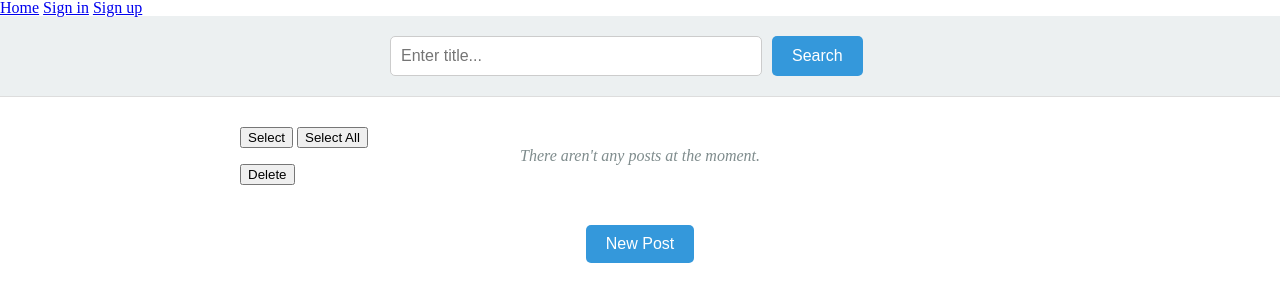
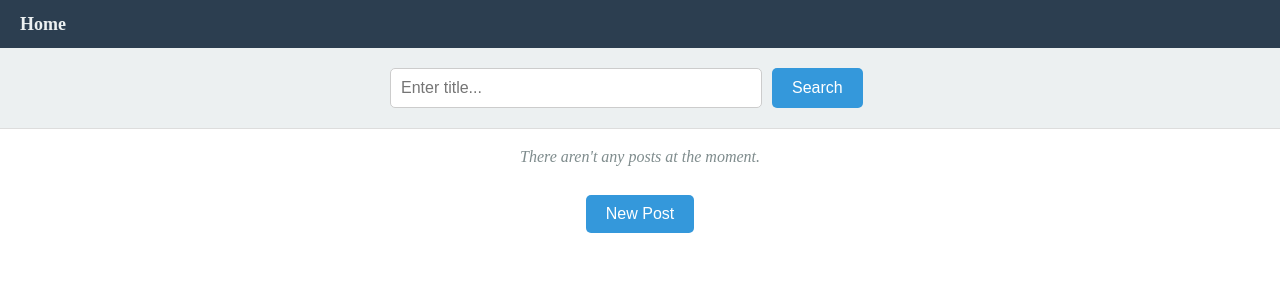
Before and after one commit to chien24/flask-tiny-app, a Django app: template blog_web/templates/blogApp/index.html in a window 1280 px wide. Shown: the top 302 px of the page. Run offline with Django 3.2, Linux system fonts and the light colour scheme; the template is opened without the code that fills it, so the values that code supplies are empty.

Commit message:
Revert "add some function for version 4"
This reverts commit 54b0b24de838fe1147baa08d35cbd29737ba665e.

```diff
--- a/blog_web/blogApp/views.py
+++ b/blog_web/blogApp/views.py
@@ -1,7 +1,5 @@
 from django.shortcuts import render, redirect, get_object_or_404
 from django.contrib import messages
-from django.contrib.auth.decorators import login_required
-from django.core.paginator import Paginator, EmptyPage, PageNotAnInteger
 
 from .models import Post
 
--- a/blog_web/static/blogApp/CSS/index.css
+++ b/blog_web/static/blogApp/CSS/index.css
@@ -1,4 +1,21 @@
+/* Định dạng thanh navigation */
+nav {
+    background-color: #2c3e50;
+    padding: 15px 20px;
+    box-shadow: 0 2px 5px rgba(0, 0, 0, 0.1);
+}
 
+nav a {
+    color: #ecf0f1;
+    text-decoration: none;
+    font-size: 18px;
+    font-weight: bold;
+    transition: color 0.3s;
+}
+
+nav a:hover {
+    color: #3498db;
+}
 
 /* Định dạng thông báo (messages) */
 p i {
--- a/blog_web/templates/base.html
+++ b/blog_web/templates/base.html
@@ -12,13 +12,6 @@
     <body>
         <nav>
             <a href="{% url 'blogApp:home' %}">Home</a>
-            {% if user.is_authenticated %}
-            <span>Hello, <i>{{user.username}}</i></span>
-            <a href="{% url 'accounts:signout' %}">Sign out</a>
-            {% else %}
-            <a href="{% url 'accounts:signin' %}">Sign in</a>
-            <a href="{% url 'accounts:signup' %}">Sign up</a>
-            {% endif %}
         </nav>
         {% for message in messages %}
         <p><i>{{message}}</i></p>
--- a/blog_web/templates/blogApp/index.html
+++ b/blog_web/templates/blogApp/index.html
@@ -25,35 +25,21 @@
 
 <!-- CONTENT POSTs -->
 <main class="content">
-    <!-- select user post -->
-    {% if user.is_authenticated %}
-    <button class="select-mypost-button">My posts</button>
-    {% endif %}
-
-    <button class="select-button select" id="select-button" style="margin-top: 10px;">Select</button>
-    <button class="select-all-button select">Select All</button>
-    <form action="{% url 'blogApp:delete-list-posts' %}" method="post">
-        {% csrf_token %}
     <!-- LIST POST -->
     {% for post in posts %}
     <div class="post-content {{post.author.id}}">
         <p>
-                <input type="checkbox" name="post-select" id="post{{post.id}}" class="post-select-checkbox select post-select-checkbox{{post.author.id}}" value="{{post.id}}">
             <strong>{{post.title}}</strong>
         </p>
         <p>{{post.content}}</p>
-            <i>{{post.date_create}} - Create by, <strong>{% if user == post.author %}You{% else %}{{post.author}}{% endif %}</strong></i>
-            {% if user == post.author %}
+        <i>{{post.date_create}}</i>
         <a href="{% url 'blogApp:delete' post.id %}">Delete</a>
         <a href="{% url 'blogApp:update' post.id %}">Update</a>
-            {% endif %}
         <hr>
     </div>
     {% empty %}
     <p>There aren't any posts at the moment.</p>
     {% endfor %}
-        <input type="submit" value="Delete" style="margin-bottom: 10px;" class="delete-select-button select">
-    </form>
 </main>
 
 <div class="create-newpost-button-block">
```
Also changed, not shown: blog_web/db.sqlite3. Lines whose indentation alone changed are shown as unchanged.
